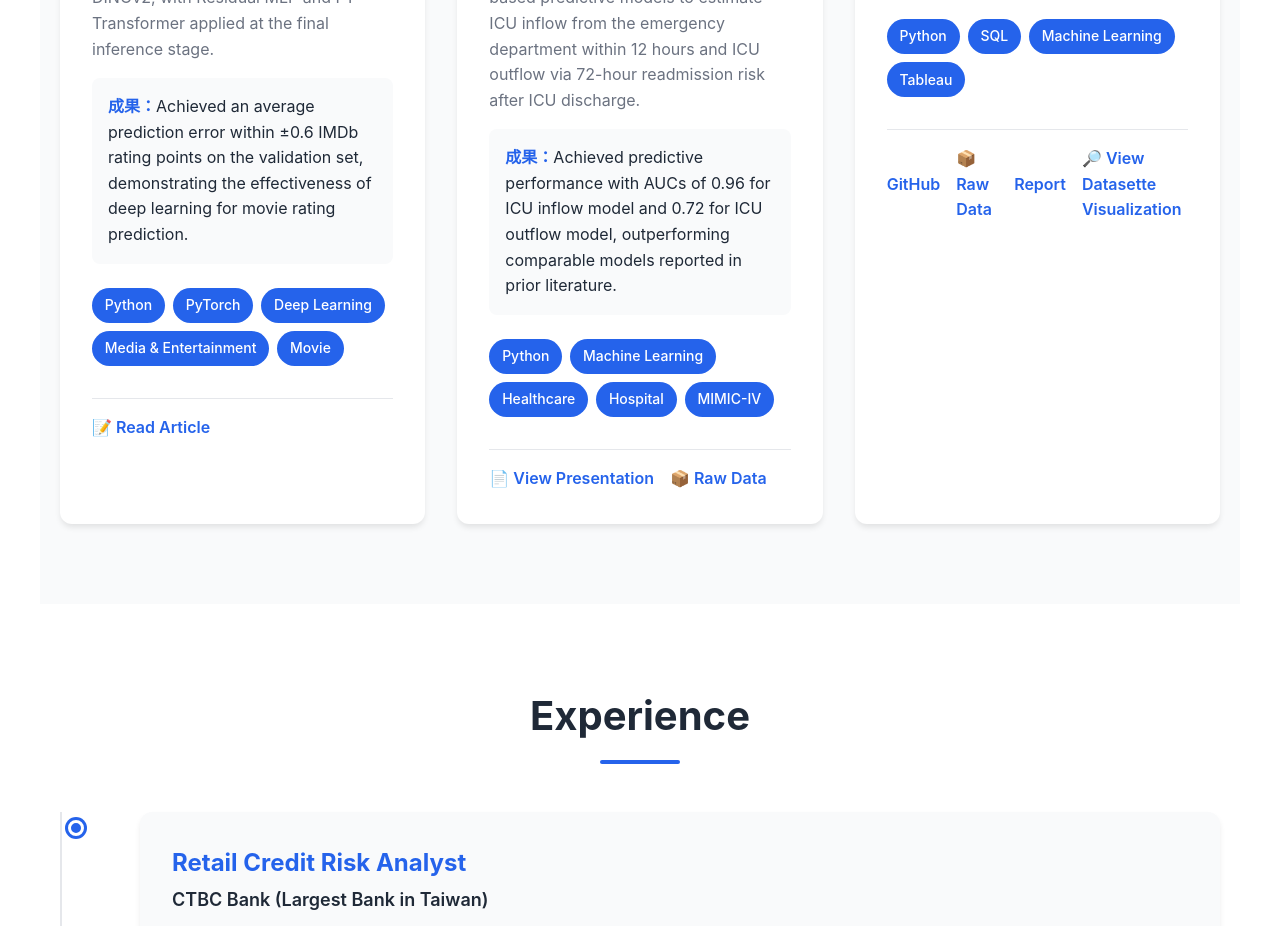
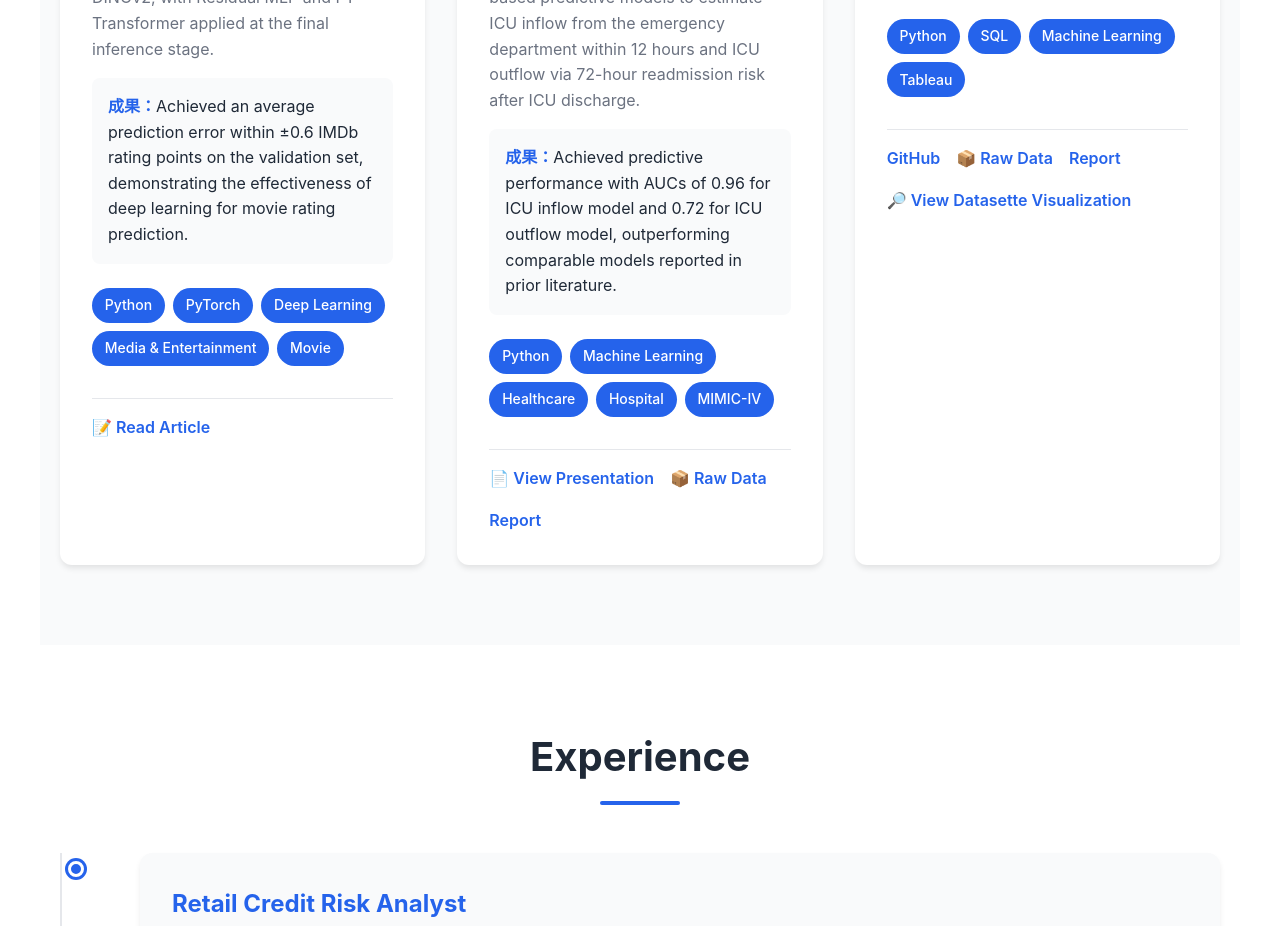
Before and after one commit to jhuangbp/portfolio_website, a React (Vite) app: page / in a window 1280 px wide. Shown: the part 2700-3626 px from the top of the page. Built offline with nearby package versions, Linux system fonts and the light colour scheme; no server answers.

Commit message:
Add files via upload

```diff
--- a/src/components/Projects.css
+++ b/src/components/Projects.css
@@ -74,6 +74,7 @@
 .project-links {
   display: flex;
   gap: 1rem;
+  flex-wrap: wrap;
   margin-top: 1rem;
   padding-top: 1rem;
   border-top: 1px solid var(--border-color);
--- a/src/components/Projects.jsx
+++ b/src/components/Projects.jsx
@@ -32,6 +32,8 @@ const Projects = () => {
       tech: ['Python', 'Machine Learning', 'Healthcare', 'Hospital', 'MIMIC-IV'],
       links: {
         presentation: '/docs/HealthcareProject_Final%20Presentation.pdf',
+        report:
+          'https://raw.githubusercontent.com/jhuangbp/portfolio_website/main/docs/HealthcareProject_Final%20Report.pdf',
         github: '#',
         rawData: 'https://physionet.org/content/mimiciv/3.1/'
       }
@@ -46,7 +48,9 @@ const Projects = () => {
       links: {
         datasette: 'https://ds-701-muckrock-data-liberation-project.onrender.com',
         github: 'https://github.com/BU-Spark/ds-muckrock-liberation',
-        report: '/docs/Muckrock%20Final%20Report.pdf',
+        // Use GitHub raw URL so the browser opens a PDF viewer (instead of the GitHub file page)
+        report:
+          'https://raw.githubusercontent.com/jhuangbp/portfolio_website/main/docs/Muckrock%20Final%20Report.pdf',
         rawData: 'https://www.data-liberation-project.org/datasets/dod-army-slot-machines/'
       }
     }
```
